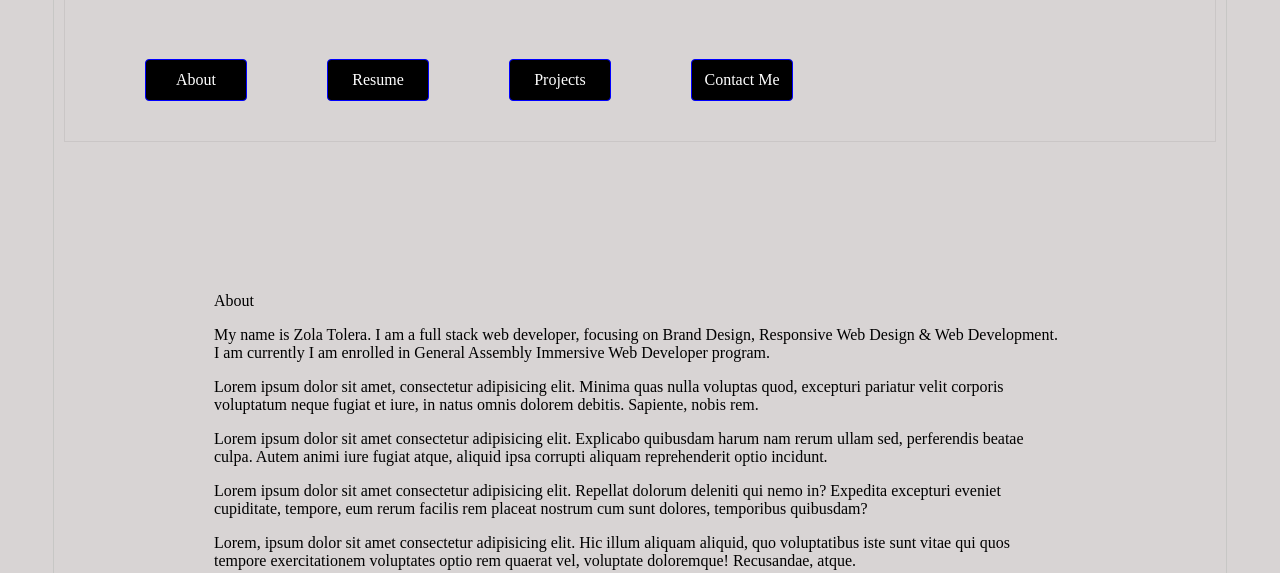
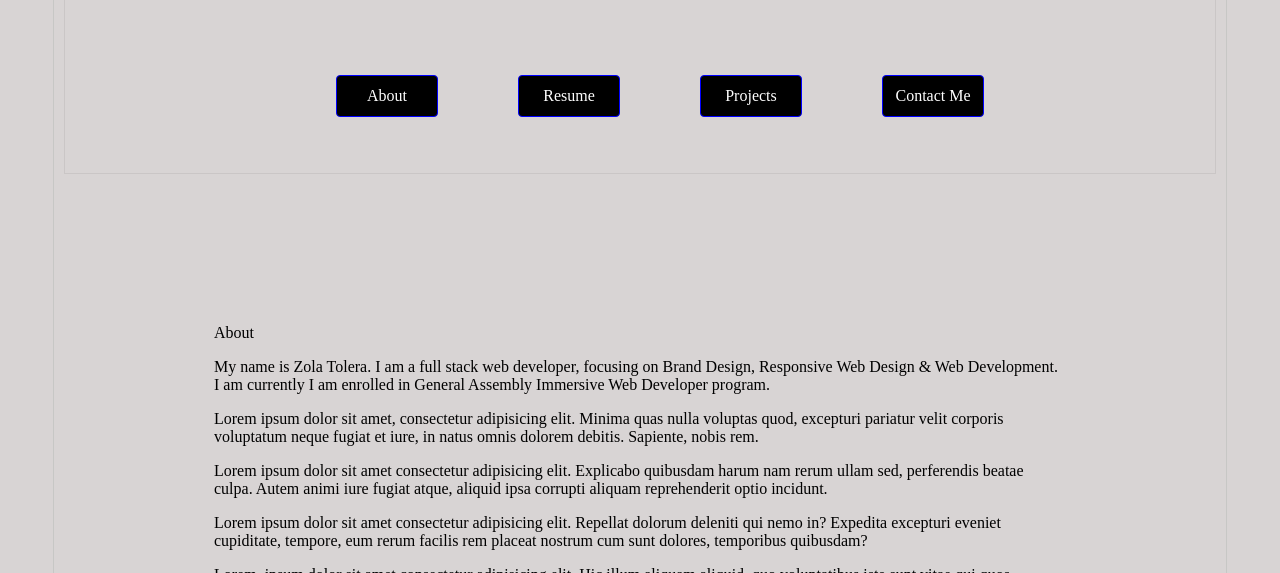
Before and after one commit to Zee5/zolaPortfolio.io, a plain HTML site: page index.html in a window 1280 px wide. Shown: the part 227-800 px from the top of the page. Drawn offline with Linux system fonts and the light colour scheme.

Commit message:
second draft

```diff
--- a/index.html
+++ b/index.html
@@ -12,6 +12,7 @@
     <div>
      <img src="zolaPicture.jpeg" alt="Zola Progile photo">
     <h1>Zola Tolera</h1>
+    <div class="flexcontainer ">
         <ul id="buttons">
             <li><a href="#about">About</a></li>
             <li><a href="#resume">Resume</a></li>
--- a/style.css
+++ b/style.css
@@ -53,6 +53,13 @@ main div p{
   text-align: left;
 }
 
-div id{
-
+.flexcontainer {
+  display: -webkit-flex;
+  display: flex;
+  -webkit-flex-direction: row /* works with row or column */
+  flex-direction: row;
+  -webkit-align-items: center;
+  align-items: center;
+  -webkit-justify-content: center;
+  justify-content: center;
 }
```
